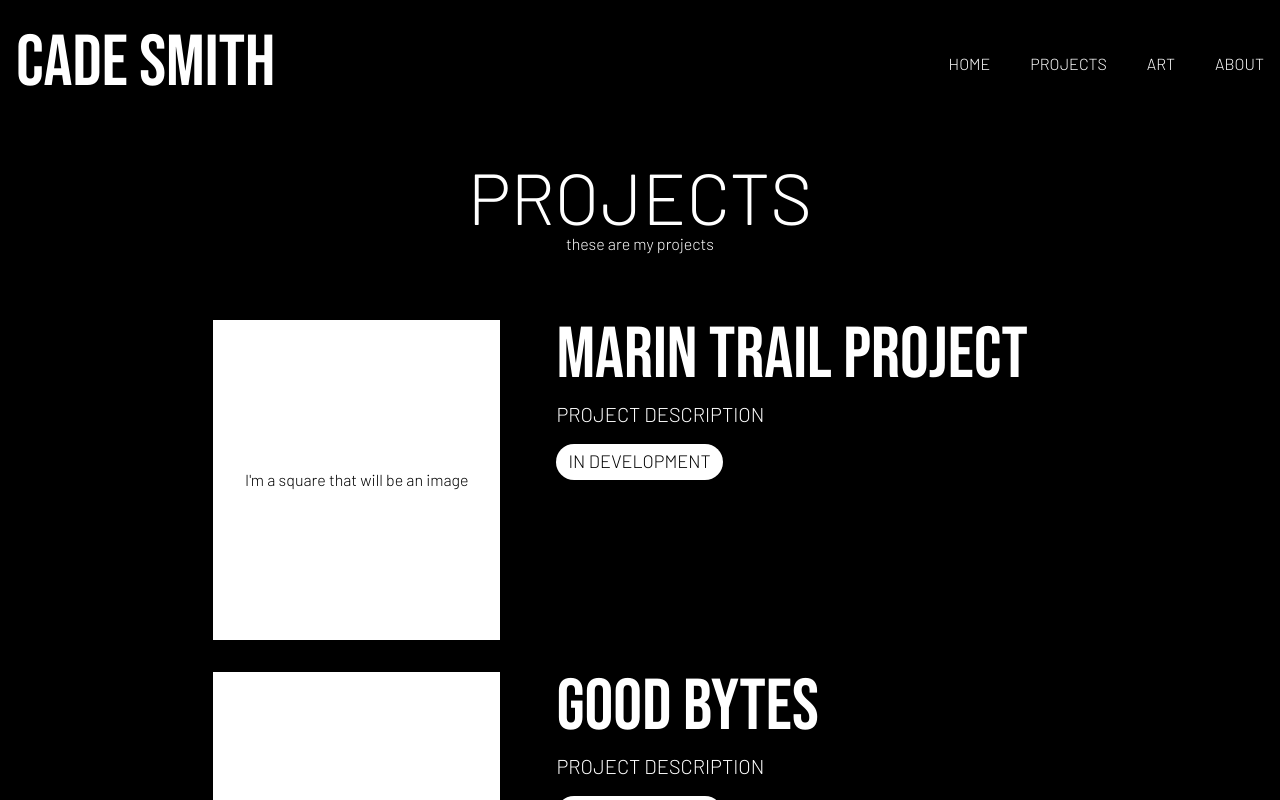
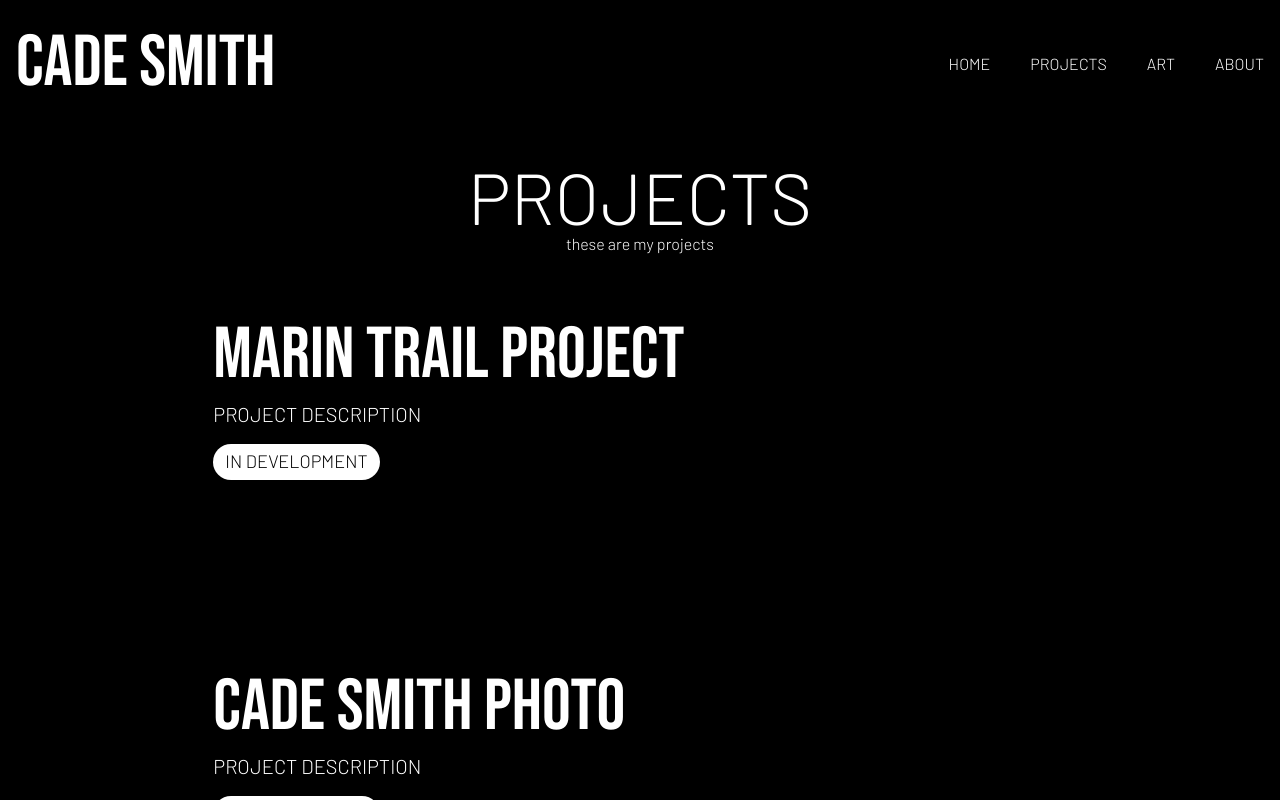
Before and after one commit to cadesmith/PortfolioSite, a Next.js app: page /projects in a window 1280 px wide. Shown: the top 800 px of the page. Built offline with nearby package versions, Linux system fonts and the light colour scheme.

Commit message:
updating image

```diff
--- a/app/components/Project.tsx
+++ b/app/components/Project.tsx
@@ -9,10 +9,6 @@ export default function Project({ title, description, image, stack }: any) {
   return (
     <div className="flex justify-center">
       <div className="flex flex-col md:flex-row w-full md:w-2/3">
-        <div className="bg-white text-black w-full h-60 md:w-80 md:h-80 mb-4 md:mb-0 md:mr-14 flex items-center justify-center">
-          I'm a square that will be an image
-        </div>
-
         <div className="flex flex-col w-full md:w-2/3 h-auto md:h-80">
           <div>
             <h1 className={bebas.className}>{title}</h1>
--- a/app/projects/page.tsx
+++ b/app/projects/page.tsx
@@ -13,12 +13,13 @@ export default function Projects() {
         stack={['IN DEVELOPMENT']}
       />
       <Project
-        title={'GOOD BYTES'}
+        title={'CADE SMITH PHOTO'}
         stack={['IN DEVELOPMENT']}
       />
       <Project
         title={'SPOTIFY APP NAME TBD'}
         stack={['IN DEVELOPMENT']}
+        image={'/Projects/MusicApp.png'}
       />
       <Project
         title={'PORTFOLIO WEBSITE'}
```
